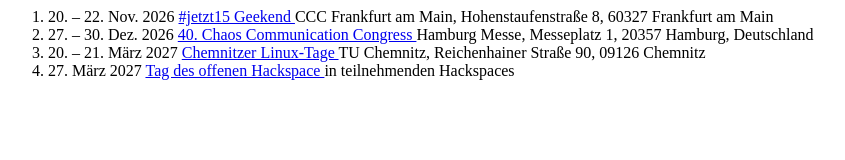
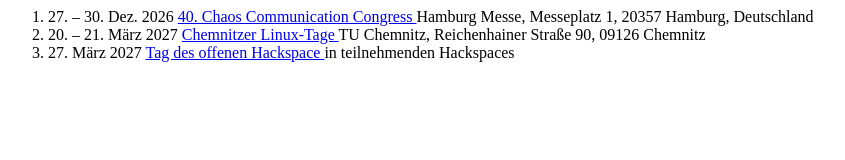
Before and after one commit to EdJoPaTo/website-stalker-example, a plain HTML site: page de/ccc/events/calendar.html in a window 1280 px wide. Shown: the whole page, without its empty margins (0-845 px from the left). Drawn offline with Linux system fonts and the light colour scheme.

Commit message:
🌐👀 stalked 3 website changes
- https://events.ccc.de/calendar/
- https://repebble.com/watch
- https://www.strauss.com/de/de

```diff
--- a/de/ccc/events/calendar.html
+++ b/de/ccc/events/calendar.html
@@ -3,23 +3,6 @@
 	</head>
 	<body>
 		<ol class="events-list">
-			<li class="h-event">
-				<span class="event-times">
-					<time class="dt-start" datetime="2026-11-20">
-						20.
-					</time>
-					–
-					<time class="dt-end" datetime="2026-11-22">
-						22. Nov. 2026
-					</time>
-				</span>
-				<a class="p-name" href="https://chaos.jetzt/15">
-					#jetzt15 Geekend
-				</a>
-				<span class="p-location">
-					CCC Frankfurt am Main, Hohenstaufenstraße 8, 60327 Frankfurt am Main
-				</span>
-			</li>
 			<li class="h-event">
 				<span class="event-times">
 					<time class="dt-start" datetime="2026-12-27">
```
Also changed, not shown: 2 other files.
